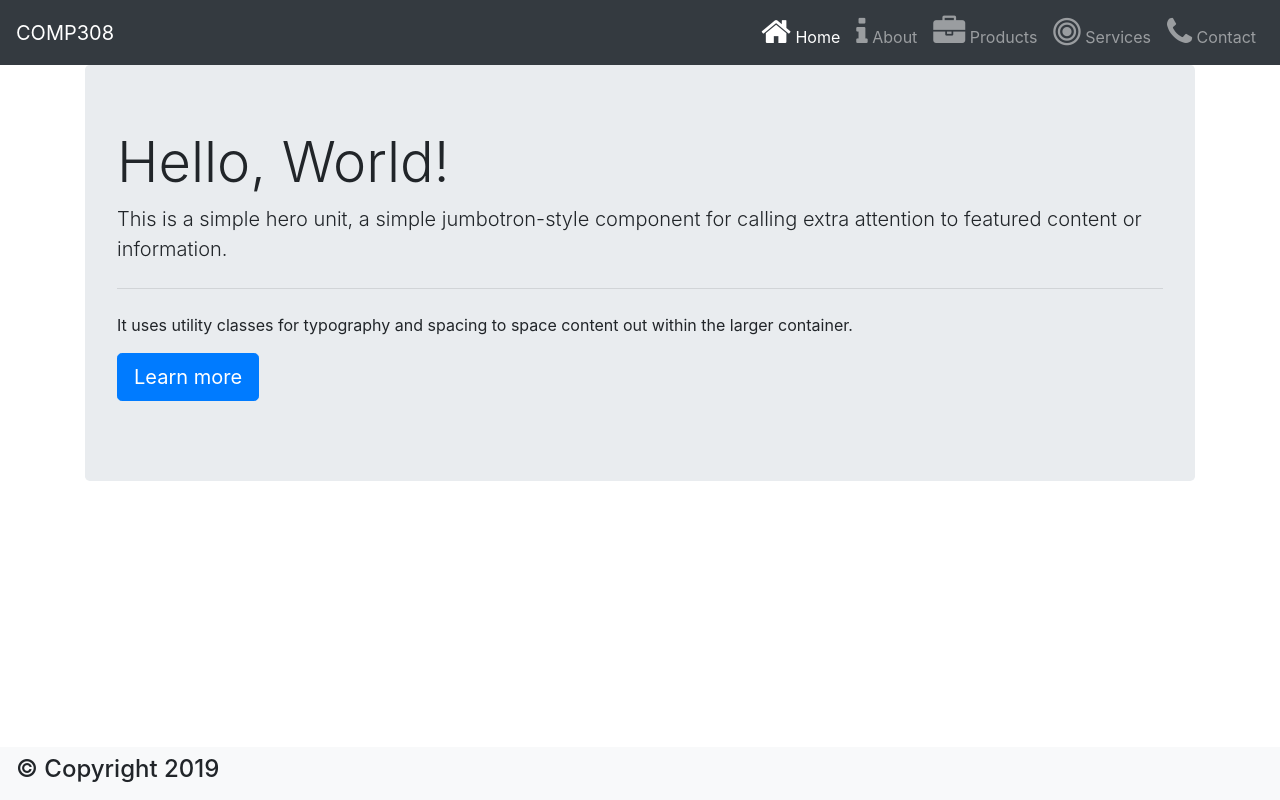
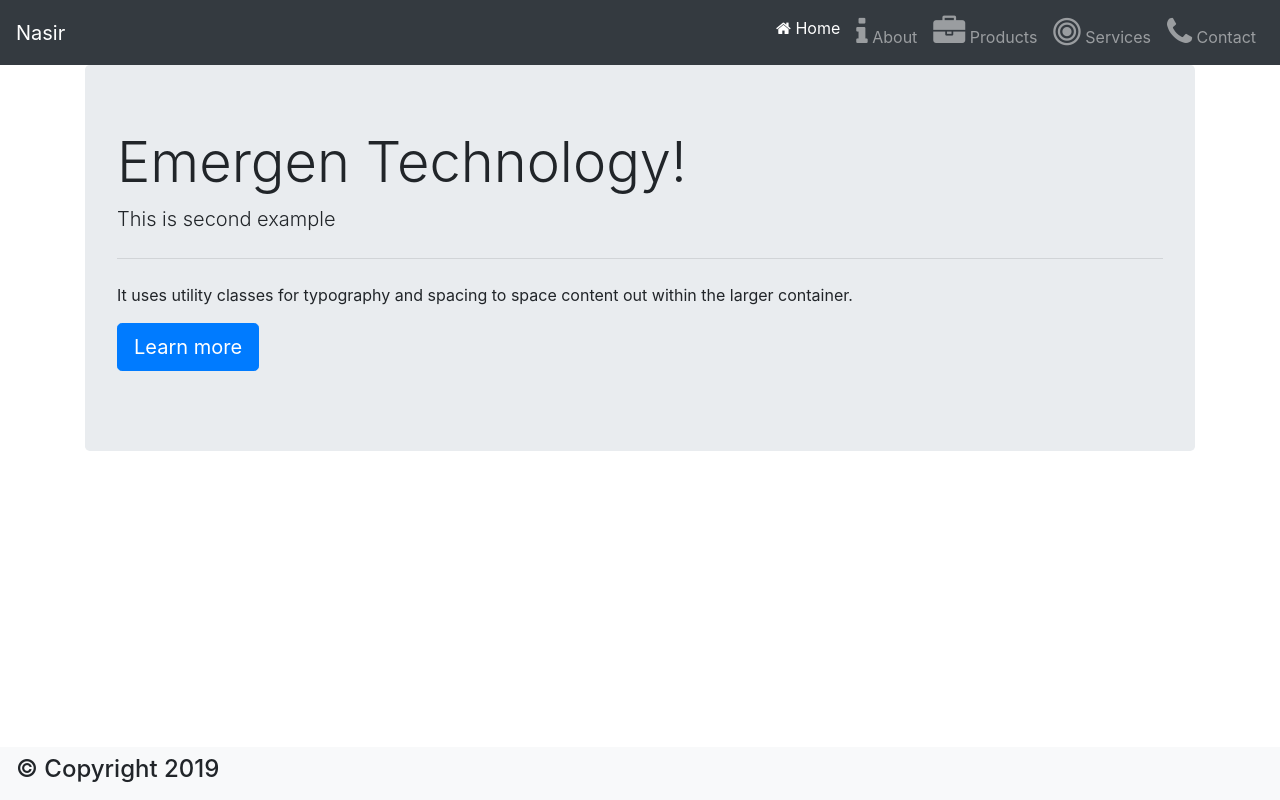
Before and after one commit to sgohari/COMP30-8Week02, a website: page index.html in a window 1280 px wide. Drawn offline with nearby package versions, Linux system fonts and the light colour scheme.

Commit message:
index page change

```diff
--- a/index.html
+++ b/index.html
@@ -4,7 +4,7 @@
     <meta charset="UTF-8" />
     <meta name="viewport" content="width=device-width, initial-scale=1.0" />
     <meta http-equiv="X-UA-Compatible" content="ie=edge" />
-    <title>COMP308 - W2019 - Lesson 1</title>
+    <title>COMP308 - W2019 - Lesson 2</title>
     <!-- CSS Section -->
     <link
       rel="stylesheet"
@@ -20,7 +20,7 @@
     <header>
       <!-- Main Navbar -->
       <nav class="navbar navbar-expand-lg navbar-dark bg-dark">
-        <a class="navbar-brand" href="#">COMP308</a>
+        <a class="navbar-brand" href="#">Nasir</a>
         <button
           class="navbar-toggler"
           type="button"
@@ -37,7 +37,7 @@
           <ul class="navbar-nav ml-auto">
             <li class="nav-item active">
               <a class="nav-link" href="#"
-                ><i class="fa fa-2x fa-home"></i> Home
+                ><i class="fa fa-1x fa-home"></i> Home
                 <span class="sr-only">(current)</span></a
               >
             </li>
@@ -69,10 +69,9 @@
     <main class="container">
       <!-- Main Content -->
       <div class="jumbotron">
-        <h1 class="display-4">Hello, World!</h1>
+        <h1 class="display-4">Emergen Technology!</h1>
         <p class="lead">
-          This is a simple hero unit, a simple jumbotron-style component for
-          calling extra attention to featured content or information.
+          This is second example
         </p>
         <hr class="my-4" />
         <p>
```
